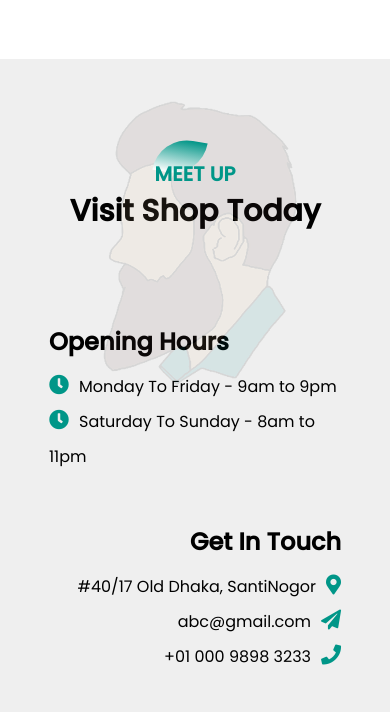
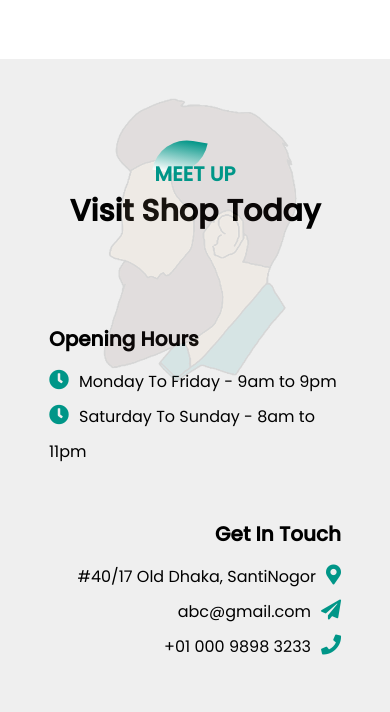
Before and after one commit to SheikhJohirul/Hair-Style, a plain HTML site: page index.html in a window 390 px wide. Shown: the part 4473-5185 px from the top of the page. Drawn offline with nearby package versions, Linux system fonts and the light colour scheme; some packages are replaced by stand-ins of ours; a script that the page names is missing.

Commit message:
Update style.css

```diff
--- a/style.css
+++ b/style.css
@@ -429,6 +429,9 @@ nav ul li a:hover{
   	.footer-left,.footer-right{
   		flex-basis: 100%;
   	}
+	  .footer-row h1{
+	     font-size: 20px;
+	  }
   	.footer-img{
   		top: 25%;
   	}
```
